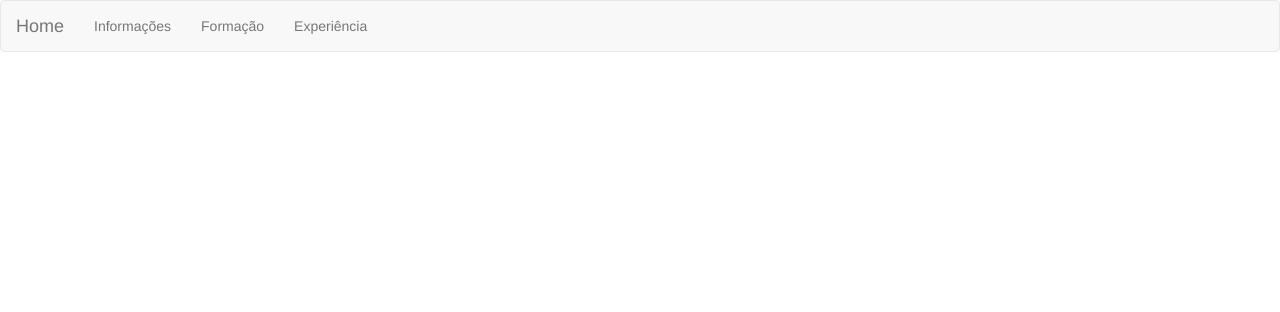
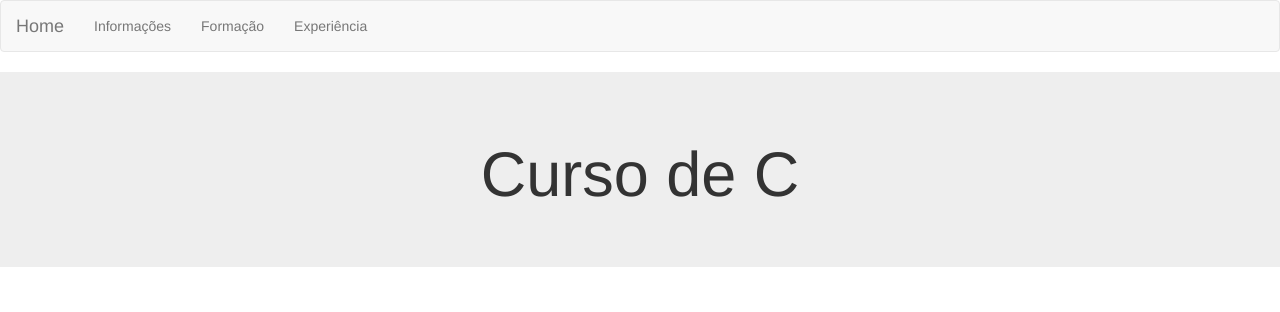
Before and after one commit to PGPereira/exercicios, a PHP site: page /c/index.php in a window 1280 px wide. Shown: the top 312 px of the page. Run offline with PHP 8.4, Linux system fonts and the light colour scheme.

Commit message:
Atualização dos sites

```diff
--- a/c/index.php
+++ b/c/index.php
@@ -10,5 +10,12 @@ and open the template in the editor.
     </head>
     <body>
         <?php include './menu.php'; ?>
+        <div class="row">
+            <div class="col-xs-12">
+                <div class="jumbotron">
+                    <h1 class="text-center">Curso de C</h1>
+                </div>
+            </div>
+        </div>
     </body>
 </html>
--- a/globo/index.php
+++ b/globo/index.php
@@ -17,6 +17,7 @@ and open the template in the editor.
                 <p class="text-center">Nem parece</p>
             </div>
             <div class="row">
+                <div class="col-sm-12">
                     <div class="col-xs-4">
                         <image src="../images/13.jpg"/>
                     </div>
@@ -27,5 +28,6 @@ and open the template in the editor.
                     </div>
                 </div>
             </div>
+        </div>
     </body>
 </html>
```
Also changed, not shown: c/menu.php (line endings or trailing spaces), images/14284612.jpg (added), images/42813584.png (added), images/44207781.jpg (added), images/44417920.png (added), images/45186298.gif (added). Lines whose indentation alone changed are shown as unchanged.
